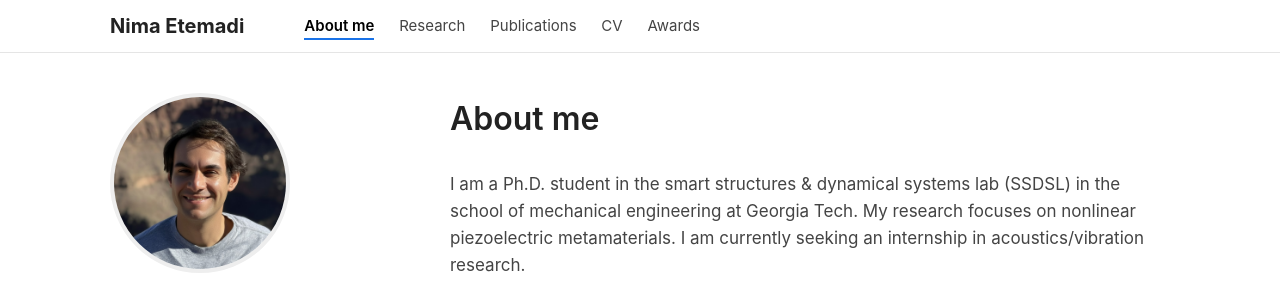
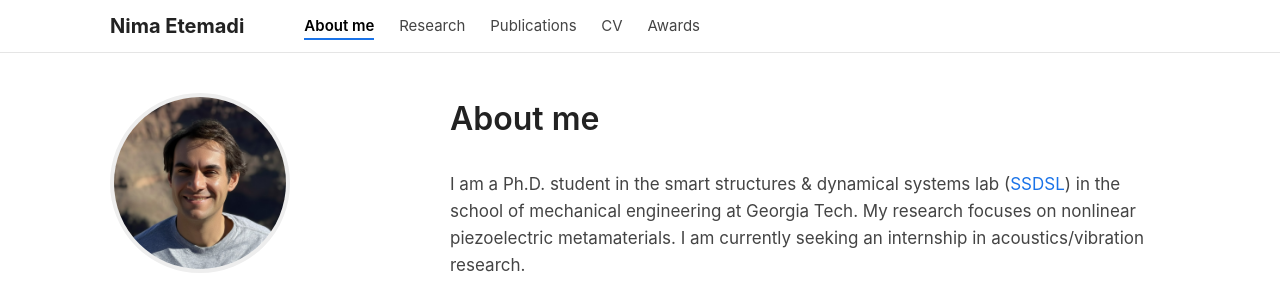
Before and after one commit to nimaet/nimaet.github.io, a plain HTML site: page index.html in a window 1280 px wide. Shown: the top 285 px of the page. Drawn offline with Linux system fonts and the light colour scheme.

Commit message:
Update index.html

```diff
--- a/index.html
+++ b/index.html
@@ -44,7 +44,7 @@
 	<div class="right-panel">
 		<h1>About me</h1>
 		<p>
-			I am a Ph.D. student in the smart structures & dynamical systems lab (SSDSL) in the school of mechanical engineering at Georgia Tech.
+			I am a Ph.D. student in the smart structures & dynamical systems lab (<a href="https://www.ssdsl.gatech.edu/" target="_blank">SSDSL</a>) in the school of mechanical engineering at Georgia Tech.
 			My research  focuses on nonlinear piezoelectric metamaterials.
 			I am currently seeking an internship in acoustics/vibration research.
 		</p>
```
